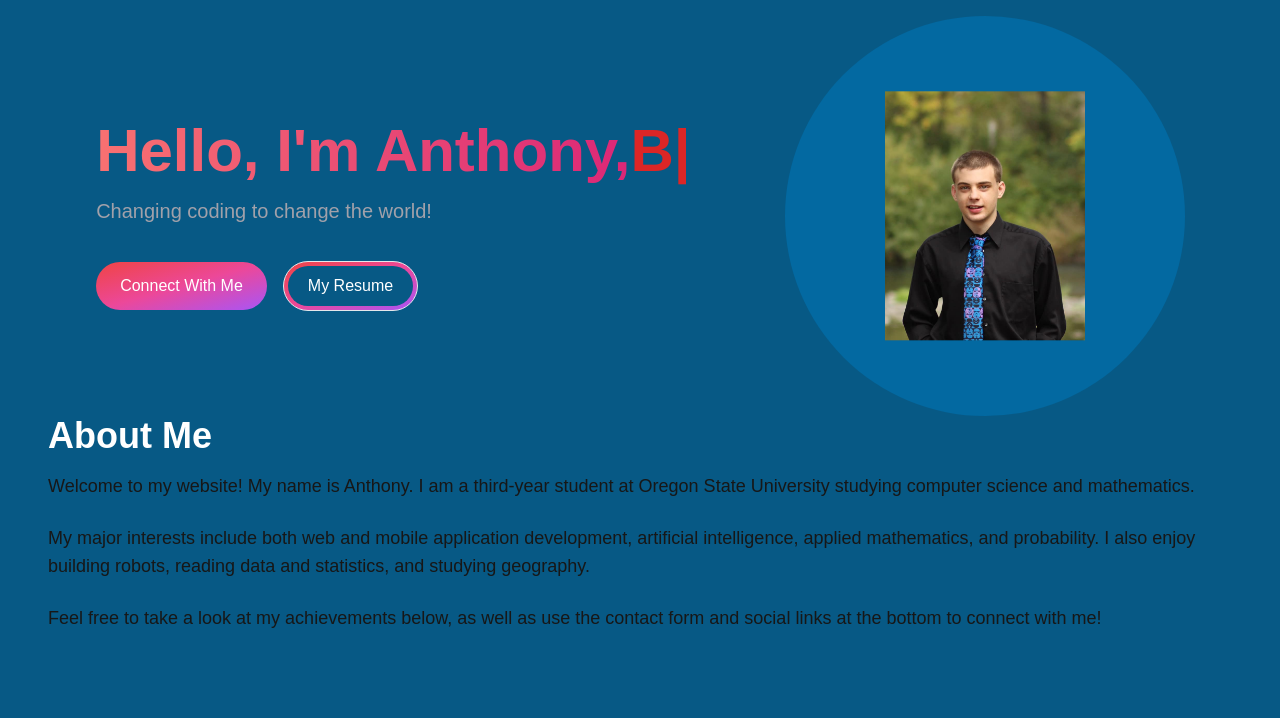
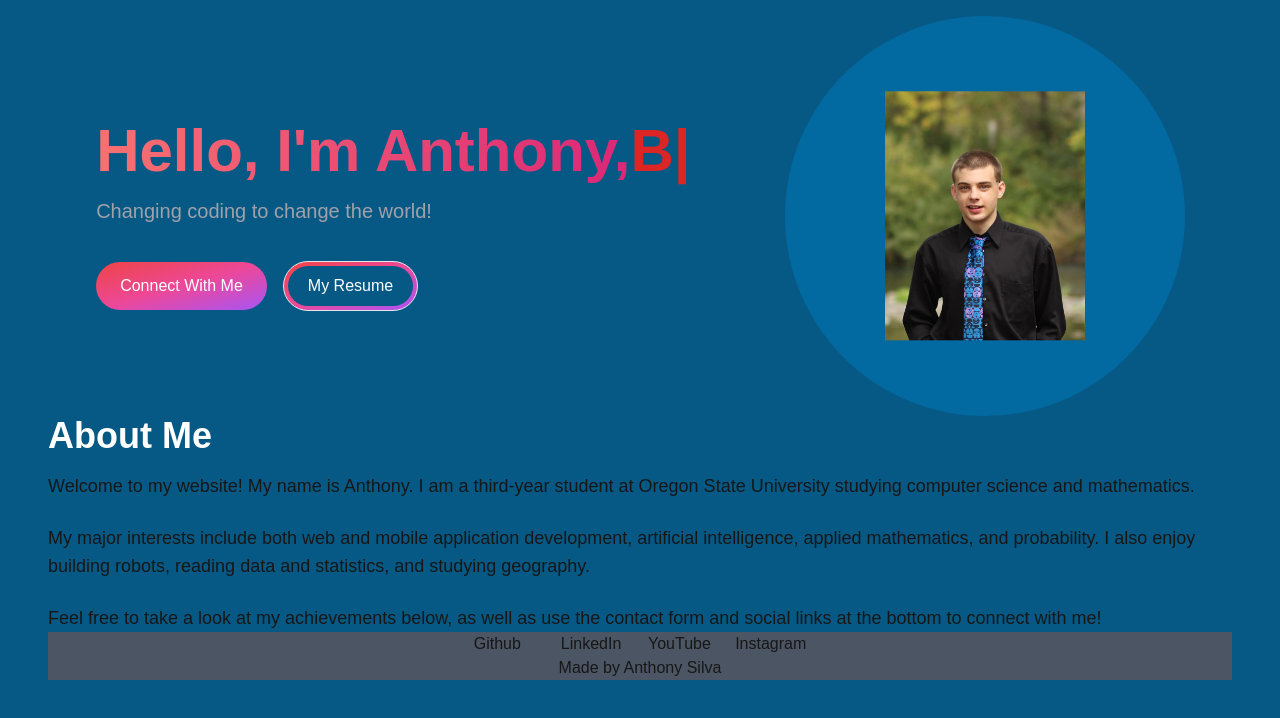
Before and after one commit to wreckinaj/portfolio-2025, a Next.js app: page / in a window 1280 px wide. Shown: the top 718 px of the page. Built offline with nearby package versions, Linux system fonts and the light colour scheme.

Commit message:
Added basic layout for footer

```diff
--- /dev/null
+++ b/src/app/components/ContactForm.js
@@ -0,0 +1,11 @@
+'use client';
+
+import React, {useRef} from "react";
+import Image from "next/image";
+import {motion, useInView} from 'framer-motion'
+
+const ContactForm = () => {
+
+}
+
+export default ContactForm;
--- /dev/null
+++ b/src/app/components/SocialSection.js
@@ -0,0 +1,39 @@
+'use client';
+
+import React, {useRef} from "react";
+import Image from "next/image";
+import {motion, useInView} from 'framer-motion'
+
+const SocialSection = () => {
+    return(
+        <footer className="relative flex flex-col items-center justify-evenly bg-gray-600">
+        <div className="overflow-hidden">
+        <ul className="relative grid grid-cols-4 gap-4">
+            <li>
+                <a href="https://github.com/wreckinaj">
+                    Github
+                </a>
+            </li>
+            <li>
+                <a href="https://www.linkedin.com/in/anthony-silva-613165291/">
+                    LinkedIn
+                </a>
+            </li>
+            <li>
+                <a href="https://www.youtube.com/@AnthonySilva0228">
+                    YouTube
+                </a>
+            </li>
+            <li>
+                <a href="">
+                    Instagram
+                </a>
+            </li>
+        </ul>
+        </div>
+        <p className="relative">Made by Anthony Silva</p>
+        </footer>
+    );
+}
+
+export default SocialSection;
--- /dev/null
+++ b/src/app/components/WorkSection.js
@@ -0,0 +1,11 @@
+'use client';
+
+import React, {useRef} from "react";
+import Image from "next/image";
+import {motion, useInView} from 'framer-motion'
+
+const WorkSection = () => {
+
+}
+
+export default WorkSection;
--- a/src/app/page.js
+++ b/src/app/page.js
@@ -1,6 +1,9 @@
 import Image from "next/image";
 import HeaderSection from "./components/HeaderSection"
 import AboutSection from "./components/AboutSection";
+import WorkSection from "./components/WorkSection";
+import ContactForm from "./components/ContactForm";
+import SocialSection from "./components/SocialSection";
 
 export default function Home() {
   return (
@@ -8,6 +11,9 @@ export default function Home() {
       <div className='container mx-auto px-12 py-4'>
         <HeaderSection/>
         <AboutSection/>
+        <WorkSection/>
+        <ContactForm/>
+        <SocialSection/>
       </div>
     </main>
   );
```
